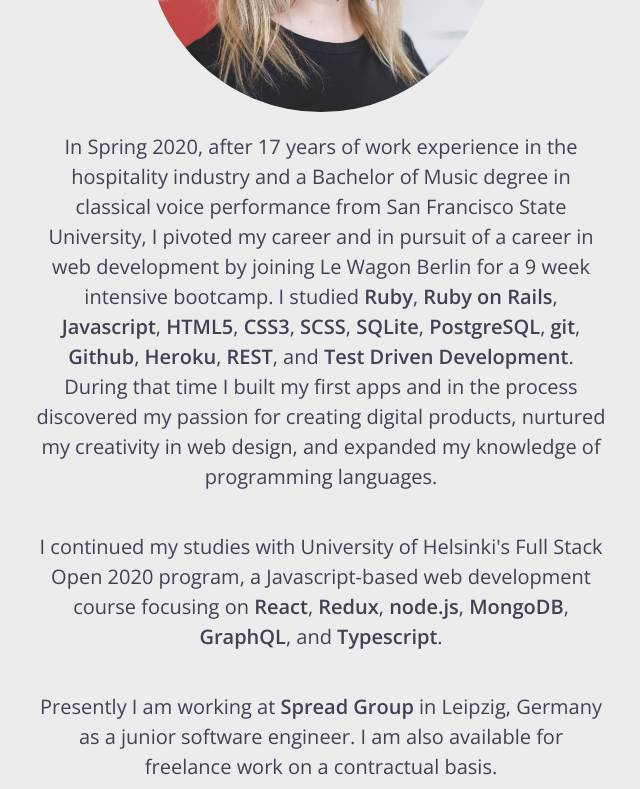
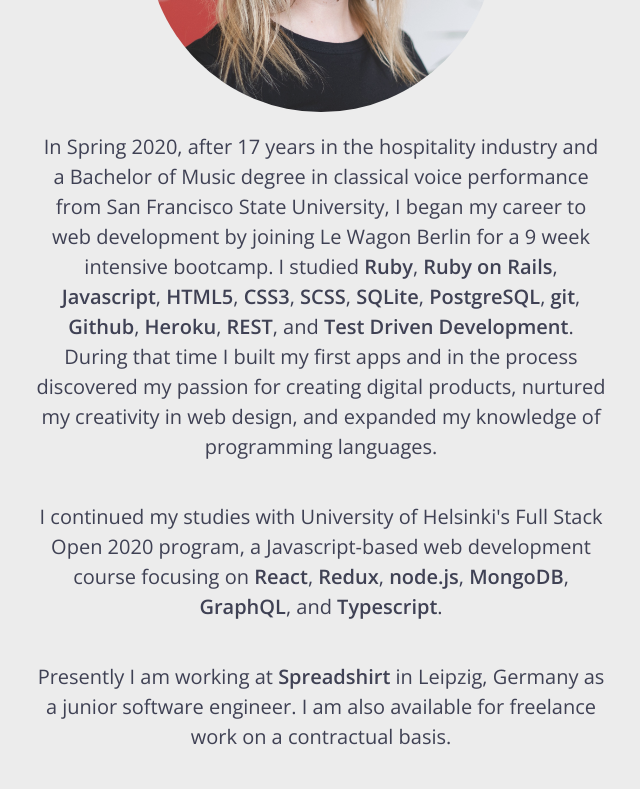
Before and after one commit to sweetening/sweetening.github.io, a website: page index.html in a window 1280 px wide. Shown: the part 980-1769 px from the top of the page, without its empty margins (319-959 px from the left). Drawn offline with nearby package versions, Linux system fonts and the light colour scheme.

Commit message:
grammar updates

```diff
--- a/index.html
+++ b/index.html
@@ -43,8 +43,8 @@
             <h1 id="about-me">About Me</h1>
                 <img src="images/profilenewsmall.jpg" alt= "Profile photo of Sanja Wetzel" class="photo" width="350" height="350" />
               <div class="description col-12 col-xs-4">
-                <p>In Spring 2020, after 17 years of work experience in the hospitality industry and a Bachelor of Music degree in classical voice performance from San Francisco State University,
-                I pivoted my career and in pursuit of a career in web development by joining
+                <p>In Spring 2020, after 17 years in the hospitality industry and a Bachelor of Music degree in classical voice performance from San Francisco State University,
+                I began my career to web development by joining
                 Le Wagon Berlin for a 9 week intensive bootcamp. I studied <b>Ruby</b>, <b>Ruby on Rails</b>, <b>Javascript</b>,
                 <b>HTML5</b>, <b>CSS3</b>, <b>SCSS</b>, <b>SQLite</b>, <b>PostgreSQL</b>, <b>git</b>, <b>Github</b>, <b>Heroku</b>, <b>REST</b>, and <b>Test Driven Development</b>.
                 During that time I built my first apps and in the process discovered my passion for creating digital products,
@@ -53,7 +53,7 @@
                 <p>I continued my studies with University of Helsinki's Full Stack Open 2020 program,
                 a Javascript-based web development course focusing on <b>React</b>, <b>Redux</b>, <b>node.js</b>, <b>MongoDB</b>, <b>GraphQL</b>, and <b>Typescript</b>.</p>
                 <br>
-                <p>Presently I am working at <b>Spread Group</b> in Leipzig, Germany as a junior software engineer. I am also available for freelance work on a contractual basis.</p>
+                <p>Presently I am working at <b>Spreadshirt</b> in Leipzig, Germany as a junior software engineer. I am also available for freelance work on a contractual basis.</p>
                 <br>
                 <p>I am always seeking opportunities to collaborate, especially with people and organizations that share a strong
                 commitment to social causes, particularly those that create opportunities
@@ -68,7 +68,7 @@
                       <div class="card-trip-infos">
                         <div>
                           <h2><a href="https://fantastax.herokuapp.com/" target="_blank"><i class="fab fa-fly"></i> Fantastax</a></h2>
-                          <p>Fantastax is a <b>responsive React app</b> built with Styled Components and CSS Modules. Part of my "Frontend Faceoff" for Spreadshirt's April Hack Days, in which I compare different styling methods.</p>
+                          <p>Fantastax is a <b>responsive React app</b> built with Styled Components and CSS Modules. Part of a "Frontend Faceoff" for Spreadshirt's April Hack Days, in which I compared different styling methods.</p>
                         </div>
                       </div>
                     </div>
@@ -77,7 +77,7 @@
                         <div class="card-trip-infos">
                           <div>
                             <h2><a href="https://twocycle.herokuapp.com/" target="_blank"><i class="fas fa-recycle"></i> Twocycle</a></h2>
-                            <p>Twocycle is a <b>mobile Rails app</b> designed to promote the circular economy by connecting users who wish to repair or recycle broken electronics with bicycle couriers and local repair shops or recycling facilities. Built for Athena Hack 2021!</p>
+                            <p>Twocycle is a <b>mobile Rails app</b> designed to promote the circular economy by connecting users who wish to repair or recycle broken electronics with bicycle couriers and local repair shops or recycling facilities. Built for Athena Hack 2021</p>
                           </div>
                         </div>
                       </div>
```
